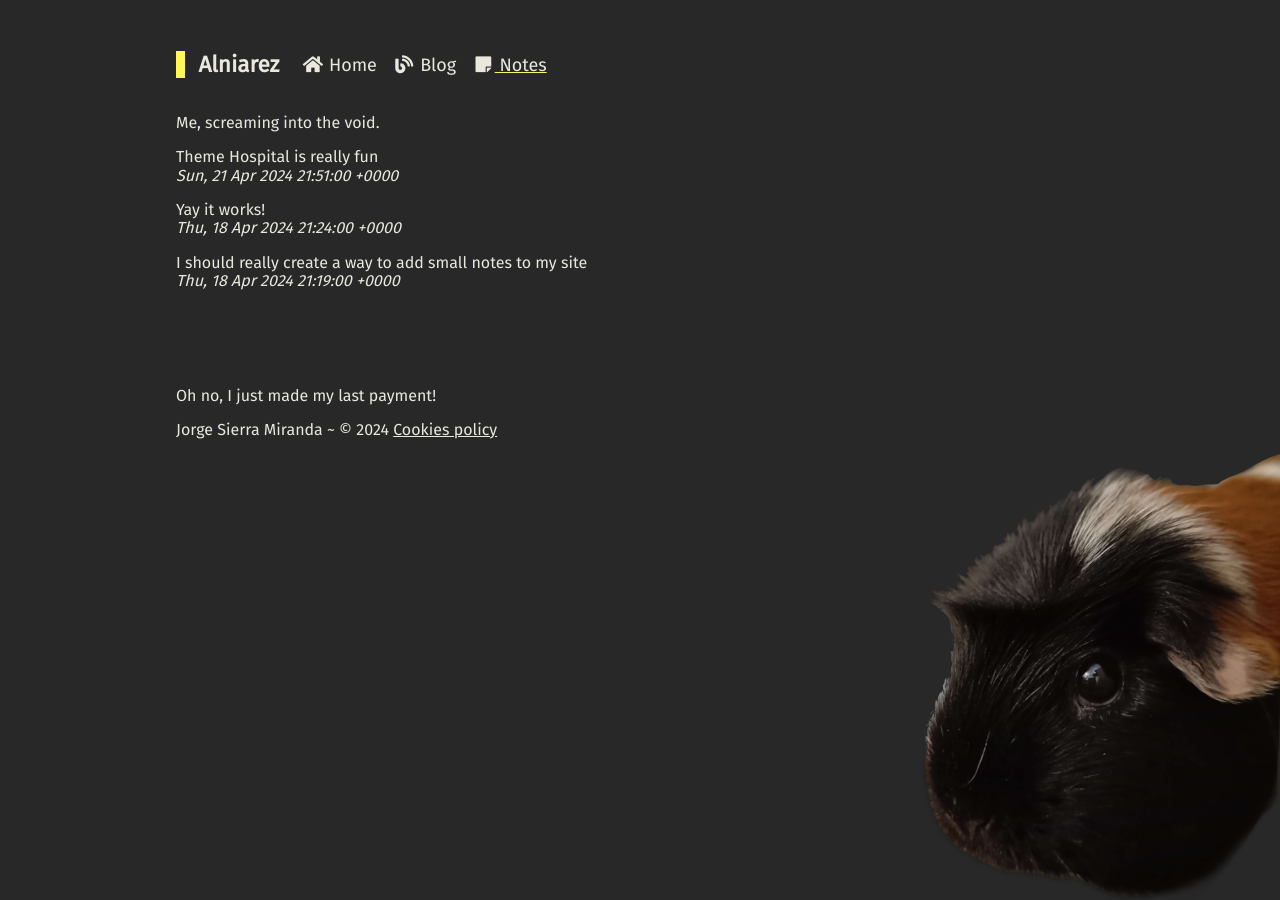
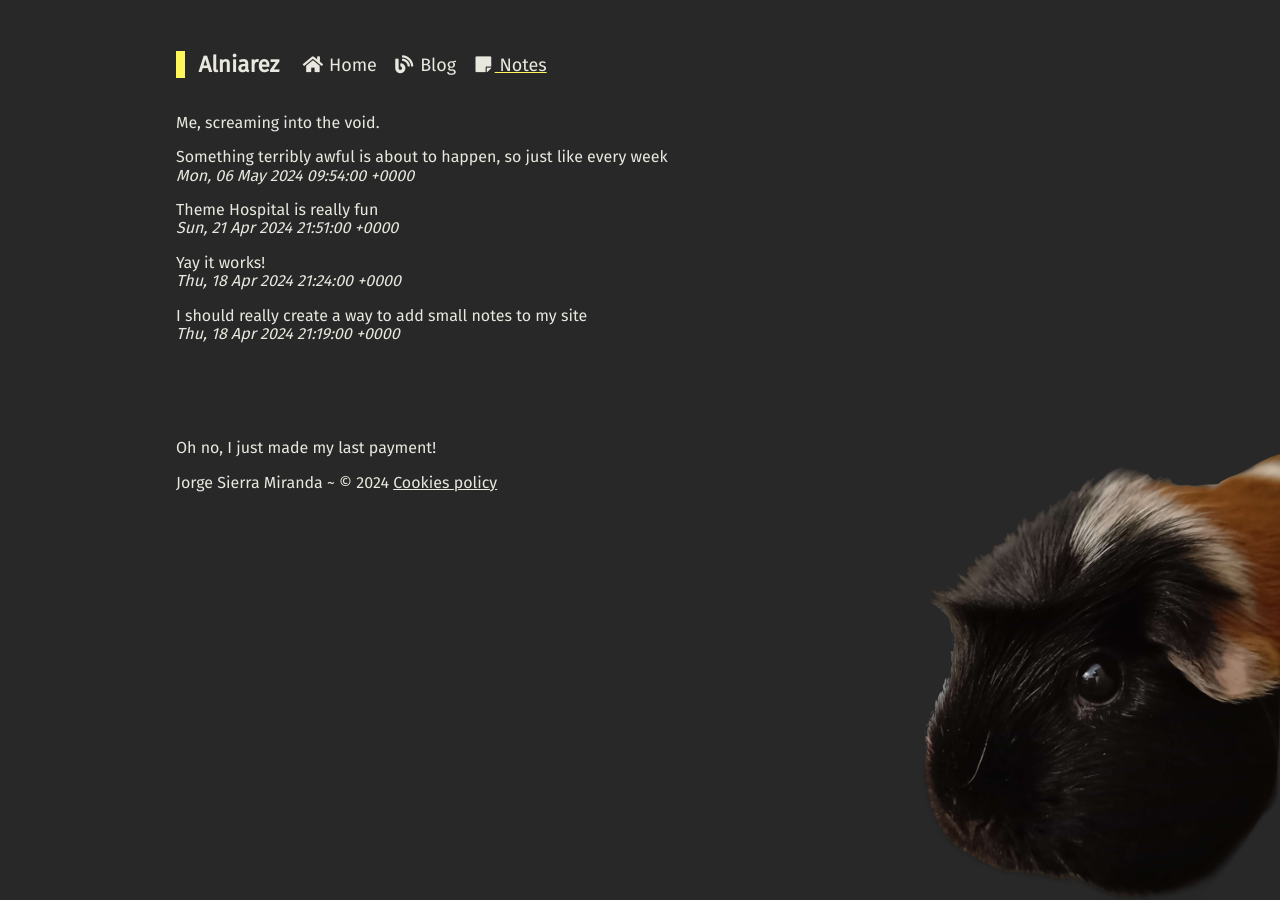
Before and after one commit to Alniarez/alniarez-web, a Jekyll site: the page built from notes.md, in a window 1280 px wide. Built offline with Jekyll 4.4.1, drawn with Linux system fonts in a browser that asks for light colours; nearby versions of some CDN libraries.

Commit message:
Update notes.yml

```diff
--- a/_data/notes.yml
+++ b/_data/notes.yml
@@ -1,3 +1,5 @@
+- note: Something terribly awful is about to happen, so just like every week
+  date: 2024-05-06 9:54
 - note: Theme Hospital is really fun
   date: 2024-04-21 21:51
 - note: Yay it works!
```
